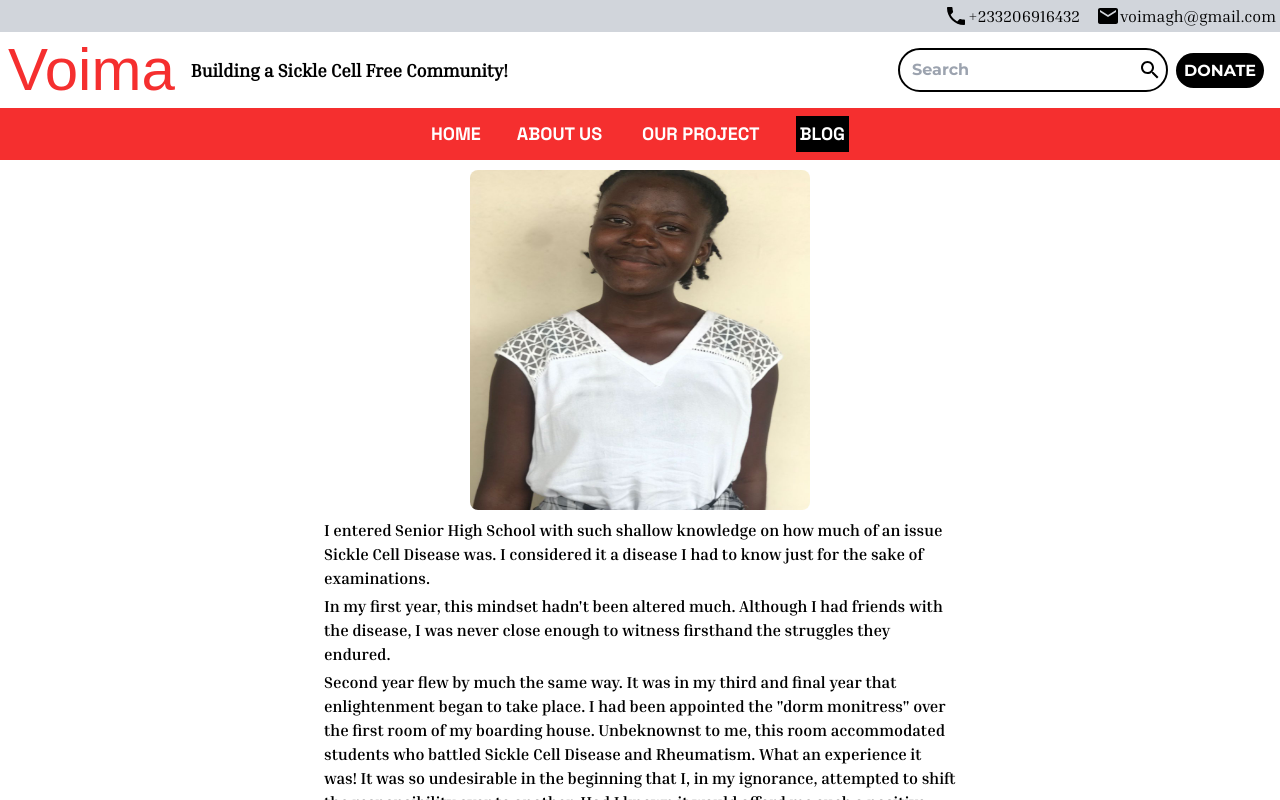
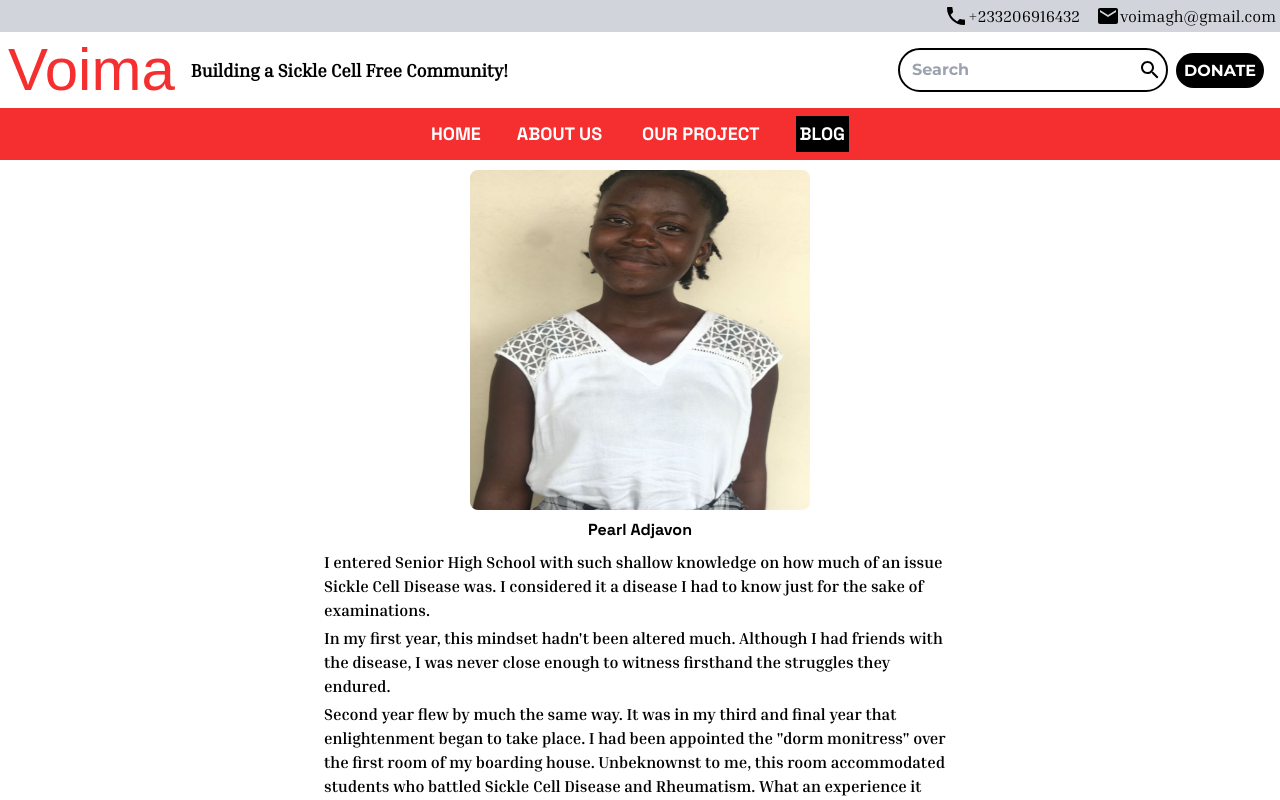
Before and after one commit to Voimahub/website, a Next.js app: page /blog in a window 1280 px wide. Shown: the top 800 px of the page. Built offline with nearby package versions, Linux system fonts and the light colour scheme; a web font is replaced by a local one.

Commit message:
update blog author name

```diff
--- a/app/blog/page.jsx
+++ b/app/blog/page.jsx
@@ -2,7 +2,7 @@
 
 import ConstructionAnimation from "../../public/construction.json";
 import Lottie from "lottie-react";
-import { InriaBold, MontserratBold } from "../(fonts)/font";
+import { InriaBold, MontserratBold, SpaceBold } from "../(fonts)/font";
 import PearlAdjavonPic from "../../public/PearlAdjavonVolunteer.jpg";
 import Image from "next/image";
 
@@ -15,6 +15,7 @@ export default function page() {
         alt="PearlAdjavon"
         className="h-[340px] w-[340px] rounded-lg aspect-square"
       />
+      <h1 className={`${SpaceBold.className}`}>Pearl Adjavon</h1>
       <div
         className={`w-full sm:w-1/2 flex flex-col gap-1 ${InriaBold.className} `}
       >
```
